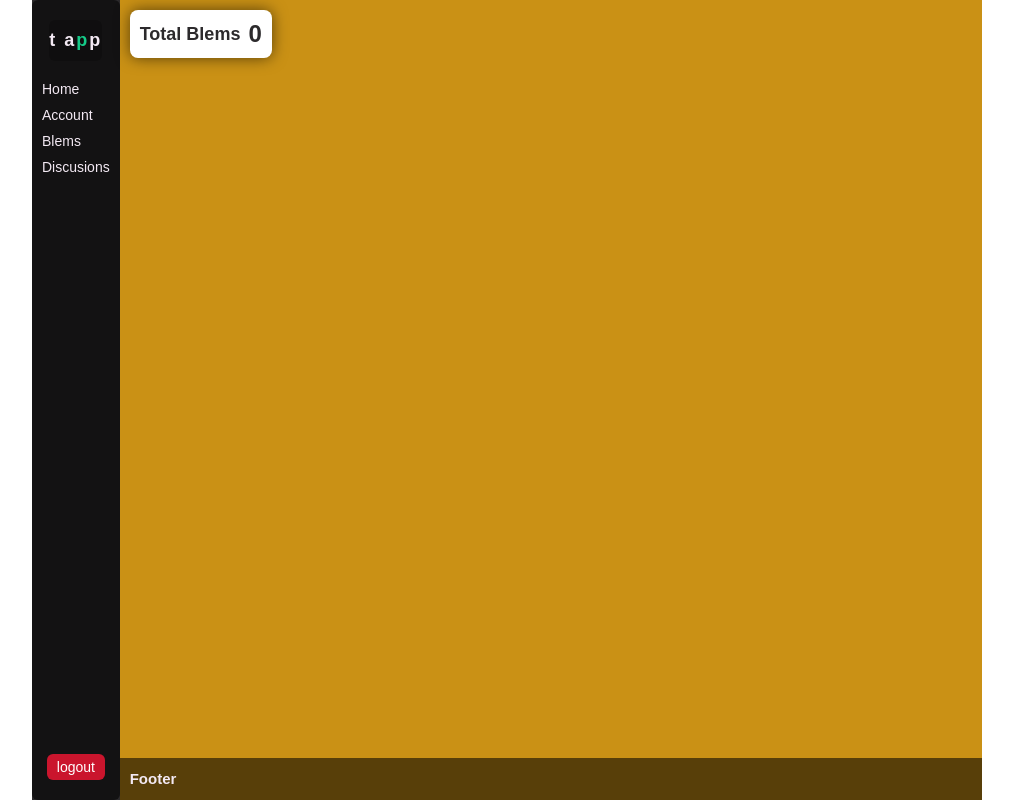
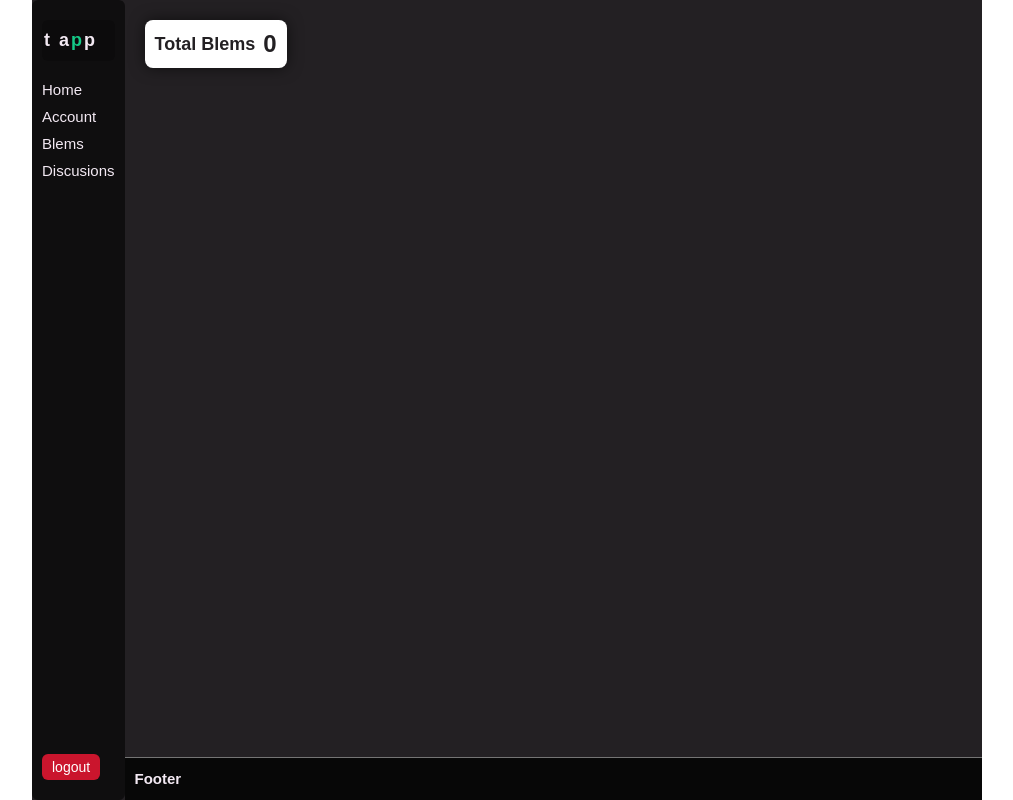
Before and after one commit to TomSidi07/t_app, a website: page client/index.html in a window 1280 px wide. Shown: the whole page, without its empty margins (133-1146 px from the left). Drawn offline with Linux system fonts and the light colour scheme.

Commit message:
fix page layout by making routing area in #Content and not at #root level

```diff
--- a/client/css/main.css
+++ b/client/css/main.css
@@ -1,6 +1,7 @@
 /* CSS RESET */
 :root {
-  --clr-main-dark: #2c2a2c;
+  --clr-main-dark: #232023;
+  --clr-full-dark: #110f11;
   --clr-main-light: #f3e9f3;
   --clr-secondary-dark: #ca9115;
   --clr-green: #15ca88;
@@ -40,8 +41,6 @@ body {
 #root {
   position: relative;
   margin: 0 auto;
-  width: 100vw;
-  height: 100vh;
 }
 span {
   display: inline-block;
@@ -121,7 +120,7 @@ h3 {
 }
 /* CONTAINER */
 .container {
-  margin: 0 auto;
+  margin: auto auto;
   position: relative;
   max-width: 95rem;
 }
@@ -142,16 +141,23 @@ h3 {
 /* container home */
 .container--home {
   & {
-    display: grid;
-    grid-template-columns: repeat(12, 1fr);
-    grid-template-rows: repeat(12, 1fr);
     height: 100%;
     width: 100%;
+    padding: 1rem;
     background-color: var(--clr-main-dark);
     color: var(--clr-main-light);
   }
 }
 /* LAYOUT */
+#root {
+  display: grid;
+  grid-template-columns: repeat(12, 1fr);
+  grid-template-rows: repeat(12, 1fr);
+  width: 100vw;
+  height: 100vh;
+  background-color: var(--clr-main-dark);
+  color: var(--clr-main-light);
+}
 /* HEADER */
 #Header {
   & {
@@ -186,6 +192,7 @@ h3 {
     font-size: 1.4rem;
   }
   .link {
+    font-size: 1.5rem;
     width: 100%;
     display: flex;
     gap: 0.4rem;
@@ -201,7 +208,7 @@ h3 {
     flex-direction: column;
     grid-row: 2/-1;
     grid-column: 1/-1;
-    background-color: var(--clr-secondary-dark);
+    background-color: var(--clr-full-dark);
   }
 }
 /* MAIN CONTENT */
@@ -210,6 +217,7 @@ h3 {
 }
 /* MAIN BOTTOM */
 #Bottom {
+  border-top: var(--clr-transparent-white) 1px solid;
   display: flex;
   padding: 1rem;
   text-align: center;
@@ -267,7 +275,7 @@ h3 {
   h3 {
     font-size: 1.8em;
   }
-  .container--home {
+  #root {
     & {
       grid-template-columns: repeat(12, 1fr);
     }
@@ -276,15 +284,17 @@ h3 {
     & {
       flex-direction: column;
       justify-content: start;
+      align-items: start;
       gap: 2rem;
       grid-row: 1/-1;
       grid-column: 1/2;
       padding: 2rem 1rem;
     }
     .logo {
-      padding: 1rem 0;
+      padding: 1rem 1rem 1rem 0.2rem;
       font-size: 1.8rem;
       white-space: nowrap;
+      width: 100%;
     }
     .nav--main {
       flex-direction: column;
@@ -305,10 +315,7 @@ h3 {
     flex-grow: 1;
   }
   #Bottom {
-    display: flex;
-    padding: 1rem;
     text-align: center;
-    background-color: var(--clr-transparent-light);
     font-size: 0.6rem;
   }
 }
--- a/client/index.html
+++ b/client/index.html
@@ -8,8 +8,7 @@
     <link rel="stylesheet" href="./css/main.css" />
   </head>
   <body>
-    <div id="root">
-      <div class="container container--home">
+    <div id="root" class="container">
       <header id="Header">
         <a href="/" class="link logo">
           <span class="text text--white">t</span>
@@ -25,6 +24,7 @@
       </header>
       <main id="Main">
         <section id="Content">
+          <div class="container container--home">
             <div class="plugin plugin--blem-counter">
               <div class="header__plugin">
                 <h3>Total Blems</h3>
@@ -33,12 +33,12 @@
                 <span class="text text--bold text--large"> 0 </span>
               </div>
             </div>
+          </div>
         </section>
         <section id="Bottom">
           <h1>Footer</h1>
         </section>
       </main>
     </div>
-    </div>
   </body>
 </html>
--- a/client/js/app.js
+++ b/client/js/app.js
@@ -2,7 +2,7 @@ const root = document.getElementById("root");
 class App {
   constructor(container) {
     this.container = container;
-    alert("app iniatialized");
+    // alert("app iniatialized");
   }
 }
 
```
Lines whose indentation alone changed are shown as unchanged.
